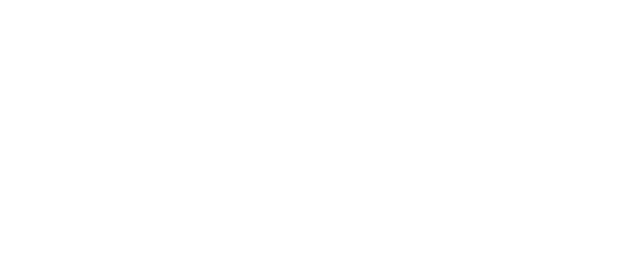
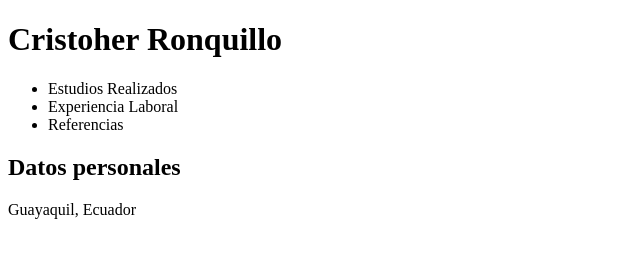
Before and after one commit to cronquillof/p62-carf-pww, a plain HTML site: page code/html/index.html in a window 1280 px wide. Shown: the whole page, without its empty margins (0-640 px from the left). Drawn offline with Linux system fonts and the light colour scheme.

Commit message:
cambios en index

```diff
--- a/code/html/index.html
+++ b/code/html/index.html
@@ -4,6 +4,14 @@
     <title>Hoja de vida - Cristopher Ronquillo</title>
 </head>
 <body>
+        <h1>Cristoher Ronquillo</h1>
+        <ul>
+            <li>Estudios Realizados</li>
+            <li>Experiencia Laboral</li>
+            <li>Referencias</li>
+        </ul>
+        <h2>Datos personales</h2>
+        <p> Guayaquil, Ecuador</p>
 
 </body>
 </html>
```
